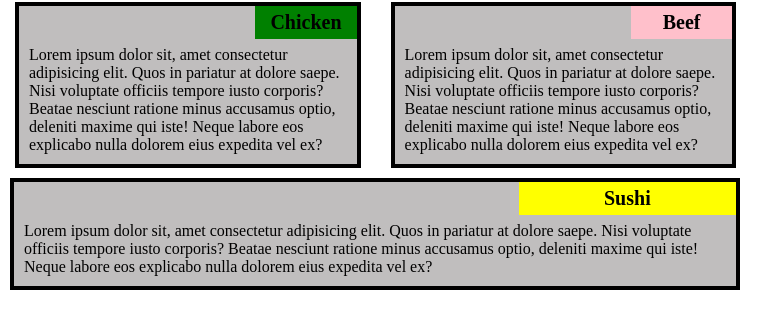
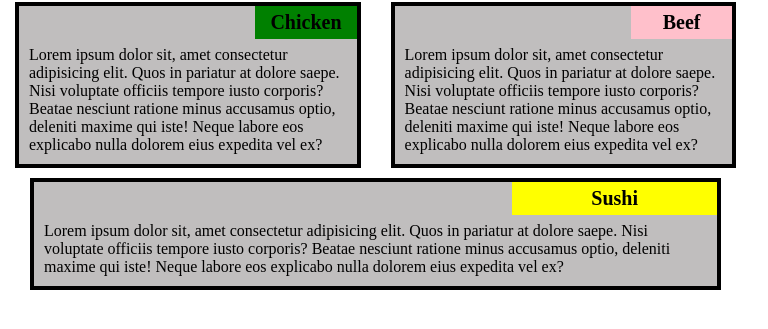
Before and after one commit to DianaBrightside/module2-solution, a plain HTML site: page index.html in a window 768 px wide. Shown: the part 45-374 px from the top of the page. Drawn offline with Linux system fonts and the light colour scheme.

Commit message:
third block in the middle of the line on tablet media

```diff
--- a/style.css
+++ b/style.css
@@ -44,8 +44,8 @@ section{
         margin: 10px 15px;
     }
     body section:last-child{
-        width: 95%;
-        margin: 0 10px;
+        width: 90%;
+        margin: 0 30px;
     }
 }
 @media (max-width: 767px){
```
